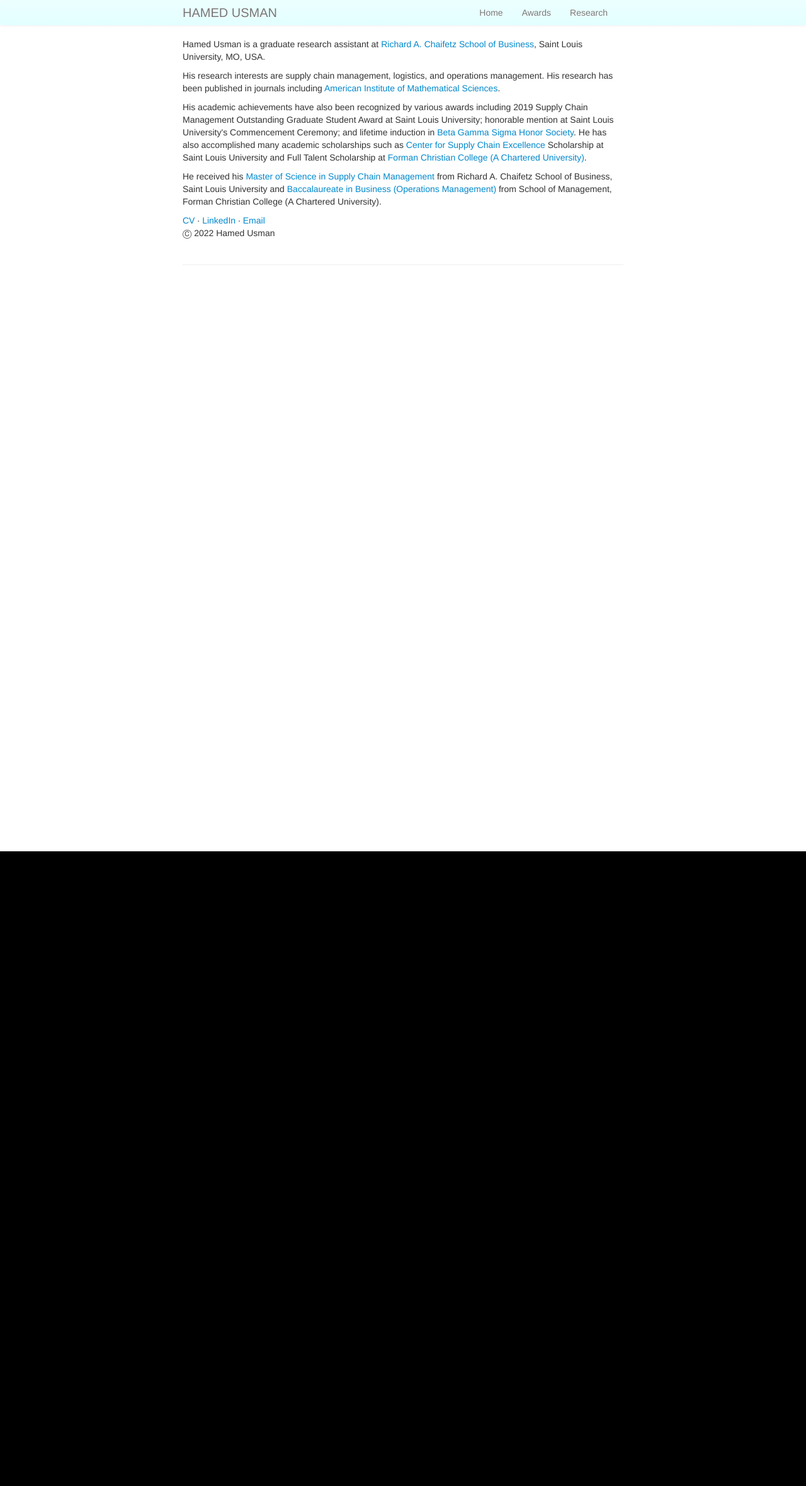
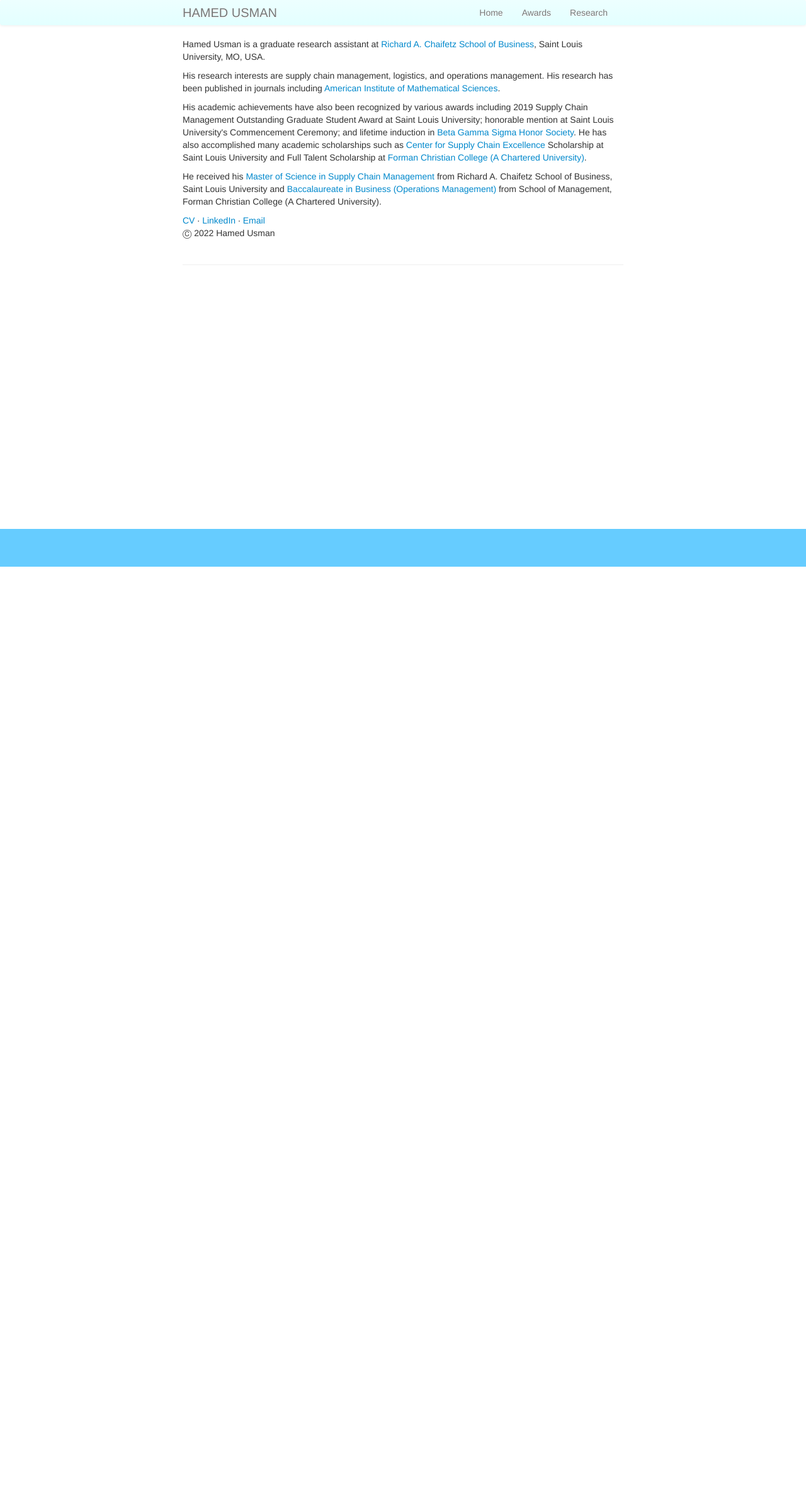
Before and after one commit to hamedusman/hamedusman.github.io, a Jekyll site: the page built from index.md, in a window 1280 px wide. Shown: the whole page at 63% size. Built offline with Jekyll 4.4.1, drawn with Linux system fonts in a browser that asks for light colours; after the commit the page ends 1352 px from its top, so only the background shows below that.

Commit message:
Update style.css

```diff
--- a/assets/themes/twitter/css/style.css
+++ b/assets/themes/twitter/css/style.css
@@ -64,33 +64,28 @@
   border: 1px solid #4c964d;
   color: #FFF; }
 
-* {
-  margin: 0;
-  padding: 0;
+html,
+body {
+   margin:0;
+   padding:0;
+   height:100%;
 }
-
-html, body {
-  height: 100%;
-  box-sizing: border-box;
-   box-sizing: inherit;
+#container {
+   min-height:100%;
+   position:relative;
 }
-
-#container {
-  min-height: 100%;
-  box-sizing: inherit;
+#header {
+   background:#ff0;
+   padding:10px;
 }
-
-#main {
-  width: 80%;
-  marhin: 0 auto;
-  padding-top: 32px;
+#body {
+   padding:10px;
+   padding-bottom:60px;   /* Height of the footer */
 }
-
 #footer {
-  background-color: #000;
-  position: relative;
-  margin: 0;
-  min-height: 100%;
-  padding-bottom: 6.74rem;
-  clear: both;
+   position:absolute;
+   bottom:0;
+   width:100%;
+   height:60px;   /* Height of the footer */
+   background:#6cf;
 }
```
